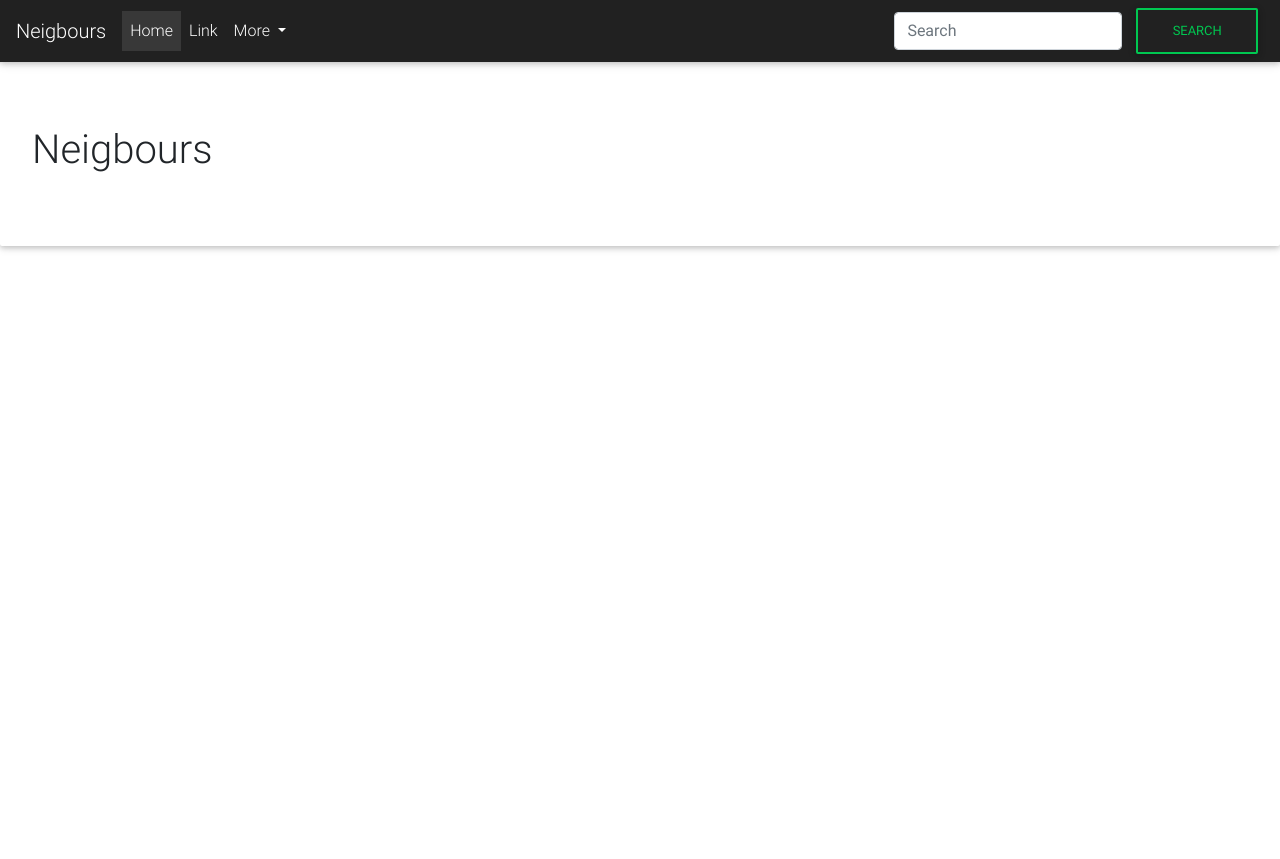
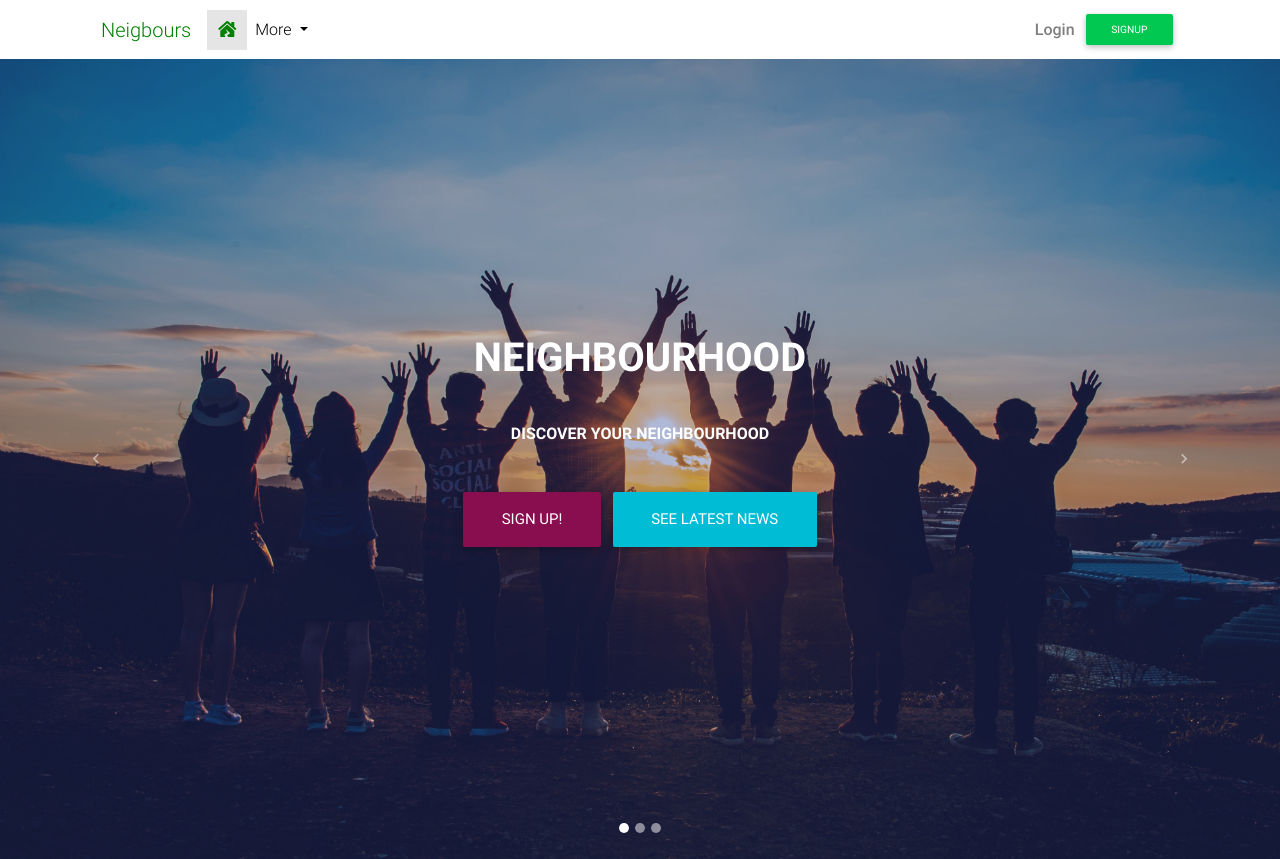
Before and after one commit to kipkemoimayor/Neighbor-hood, a Django app: page / in a window 1280 px wide. Before the commit the page ends 251 px from the top, so only its background shows below. Run offline with Django 3.2, Linux system fonts and the light colour scheme; some libraries are stand-ins or nearby versions.

Commit message:
Added background images to home page

```diff
--- a/neighbours/models.py
+++ b/neighbours/models.py
@@ -27,3 +27,6 @@ class Businesses(models.Model):
     user=models.ForeignKey(User,on_delete=models.CASCADE)
     neigbor=models.ForeignKey(Neighbour,on_delete=models.CASCADE)
     email=models.EmailField(max_length=50)
+
+    def __str__(self):
+        return self.businessesName
--- /dev/null
+++ b/neighbours/static/css/style.css
@@ -0,0 +1,52 @@
+/* Necessary for full page carousel*/
+html,
+body,
+.view {
+height: 100%;
+}
+
+/* Carousel*/
+.carousel,
+.carousel-item,
+.carousel-item.active {
+height: 100%;
+}
+.carousel-inner {
+  height: 100%;
+}
+.carousel-item:nth-child(1) {
+  background-image: url(../img/slide1.jpg);
+  background-repeat: no-repeat;
+  background-size: cover;
+  background-position: center center;
+}
+.carousel-item:nth-child(2) {
+  background-image: url("../img/slide2.jpg");
+  background-repeat: no-repeat;
+  background-size: cover;
+  background-position: center center;
+}
+.carousel-item:nth-child(3) {
+  background-image: url("../img/slide3.jpg");
+  background-repeat: no-repeat;
+  background-size: cover;
+  background-position: center center;
+}
+#nav{
+  box-shadow: none !important
+}
+.log{
+  padding: 5px;
+  color: rgba(0,0,0,0.5);
+  font-weight: 500;
+
+}
+.log:hover{
+  color: rgba(0,0,0,0.8);
+}
+#nav > a:first-child{
+  color :green;
+}
+#ho{
+  color:green;
+}
--- a/neighbours/templates/index.html
+++ b/neighbours/templates/index.html
@@ -2,7 +2,106 @@
 {{block.super}}
 
 {%block content%}
-  <div class="jumbotron">
-    <h1>Neigbours</h1>
-  </div>
+
+<!--Carousel Wrapper-->
+ <div id="carousel-example-1" class="carousel slide carousel-fade" data-ride="carousel" data-interval="false">
+
+   <!--Indicators-->
+   <ol class="carousel-indicators">
+     <li data-target="#carousel-example-1" data-slide-to="0" class="active"></li>
+     <li data-target="#carousel-example-1" data-slide-to="1"></li>
+     <li data-target="#carousel-example-1" data-slide-to="2"></li>
+   </ol>
+   <!--/.Indicators-->
+
+   <!--Slides-->
+   <div class="carousel-inner" role="listbox">
+
+     <!--First slide-->
+     <div class="carousel-item active">
+       <!--Mask-->
+       <div class="view">
+         <div class="full-bg-img flex-center mask rgba-indigo-light white-text">
+           <ul class="animated fadeInUp col-md-12 list-unstyled list-inline">
+             <li>
+               <h1 class="font-weight-bold text-uppercase">NeighbourHood</h1>
+             </li>
+             <li>
+               <p class="font-weight-bold text-uppercase py-4">Discover Your NeighbourHood</p>
+             </li>
+             <li class="list-inline-item">
+               <a  href="/accounts/register/" class="btn btn-unique btn-lg btn-rounded mr-0">Sign up!</a>
+             </li>
+             <li class="list-inline-item">
+               <a target="_blank" href="" class="btn btn-cyan btn-lg btn-rounded ml-0">See latest news</a>
+             </li>
+           </ul>
+         </div>
+       </div>
+       <!--/.Mask-->
+     </div>
+     <!--/.First slide-->
+
+     <!--Second slide -->
+     <div class="carousel-item">
+       <!--Mask-->
+       <div class="view">
+         <div class="full-bg-img flex-center mask rgba-purple-light white-text">
+           <ul class="animated fadeInUp col-md-12 list-unstyled">
+             <li>
+               <h1 class="font-weight-bold text-uppercase">Dont be Left out Join the community</h1>
+             </li>
+             <li>
+               <p class="font-weight-bold text-uppercase py-4">Do you need to hire someone real quick</p>
+             </li>
+             <li>
+               <form class="form-inline my-2 my-lg-0">
+                 <input class="form-control mr-sm-2" type="search" placeholder="Search" aria-label="Search">
+                 <button class="btn btn-outline-success my-2 my-sm-0" type="submit">Search</button>
+               </form>
+             </li>
+           </ul>
+         </div>
+       </div>
+       <!--/.Mask-->
+     </div>
+     <!--/.Second slide -->
+
+     <!--Third slide-->
+     <div class="carousel-item">
+       <!--Mask-->
+       <div class="view">
+         <div class="full-bg-img flex-center mask rgba-blue-light white-text">
+           <ul class="animated fadeInUp col-md-12 list-unstyled">
+             <li>
+               <h1 class="font-weight-bold text-uppercase">Visit our support forum</h1></li>
+             <li>
+               <p class="font-weight-bold text-uppercase py-4">Our community can help you with any question</p>
+             </li>
+             <li>
+               <a target="_blank" href="https://mdbootstrap.com/forums/forum/support/" class="btn btn-lg btn-indigo btn-rounded">Support forum</a>
+             </li>
+           </ul>
+         </div>
+       </div>
+       <!--/.Mask-->
+     </div>
+     <!--/.Third slide-->
+
+   </div>
+   <!--/.Slides-->
+
+   <!--Controls-->
+   <a class="carousel-control-prev" href="#carousel-example-1" role="button" data-slide="prev">
+     <span class="carousel-control-prev-icon" aria-hidden="true"></span>
+     <span class="sr-only">Previous</span>
+   </a>
+   <a class="carousel-control-next" href="#carousel-example-1" role="button" data-slide="next">
+     <span class="carousel-control-next-icon" aria-hidden="true"></span>
+     <span class="sr-only">Next</span>
+   </a>
+   <!--/.Controls-->
+ </div>
+ <!--/.Carousel Wrapper-->
+
 {%endblock%}
--- a/neighbours/templates/navbar.html
+++ b/neighbours/templates/navbar.html
@@ -1,5 +1,8 @@
-<nav class="navbar navbar-expand-lg navbar-dark bg-dark">
-  <a class="navbar-brand" href="#">Neigbours</a>
+<div class="container">
+
+
+<nav id='nav' class="navbar navbar-expand-lg navbar-light">
+  <a class="navbar-brand" href="/">Neigbours</a>
   <button class="navbar-toggler" type="button" data-toggle="collapse" data-target="#navbarSupportedContent" aria-controls="navbarSupportedContent" aria-expanded="false" aria-label="Toggle navigation">
     <span class="navbar-toggler-icon"></span>
   </button>
@@ -7,10 +10,7 @@
   <div class="collapse navbar-collapse" id="navbarSupportedContent">
     <ul class="navbar-nav mr-auto">
       <li class="nav-item active">
-        <a class="nav-link" href="#">Home <span class="sr-only">(current)</span></a>
-      </li>
-      <li class="nav-item">
-        <a class="nav-link" href="#">Link</a>
+        <a id="ho" class="nav-link" href="/"><i class="fas fa-house-damage"></i> <span class="sr-only">(current)</span></a>
       </li>
       <li class="nav-item dropdown">
         <a class="nav-link dropdown-toggle" href="#" id="navbarDropdown" role="button" data-toggle="dropdown" aria-haspopup="true" aria-expanded="false">
@@ -31,9 +31,10 @@
         <a class="nav-link disabled" href="#"></a>
       </li>
     </ul>
-    <form class="form-inline my-2 my-lg-0">
-      <input class="form-control mr-sm-2" type="search" placeholder="Search" aria-label="Search">
-      <button class="btn btn-outline-success my-2 my-sm-0" type="submit">Search</button>
-    </form>
+    <a class="log" href="#">Login</a>
+    <a class="btn btn-success btn-sm" href="#">SignUp</a>
+
+
   </div>
 </nav>
+</div>
```
Also changed, not shown: neighbours/static/img/slide1.jpg (added), neighbours/static/img/slide2.jpg (added), neighbours/static/img/slide3.jpg (added).
